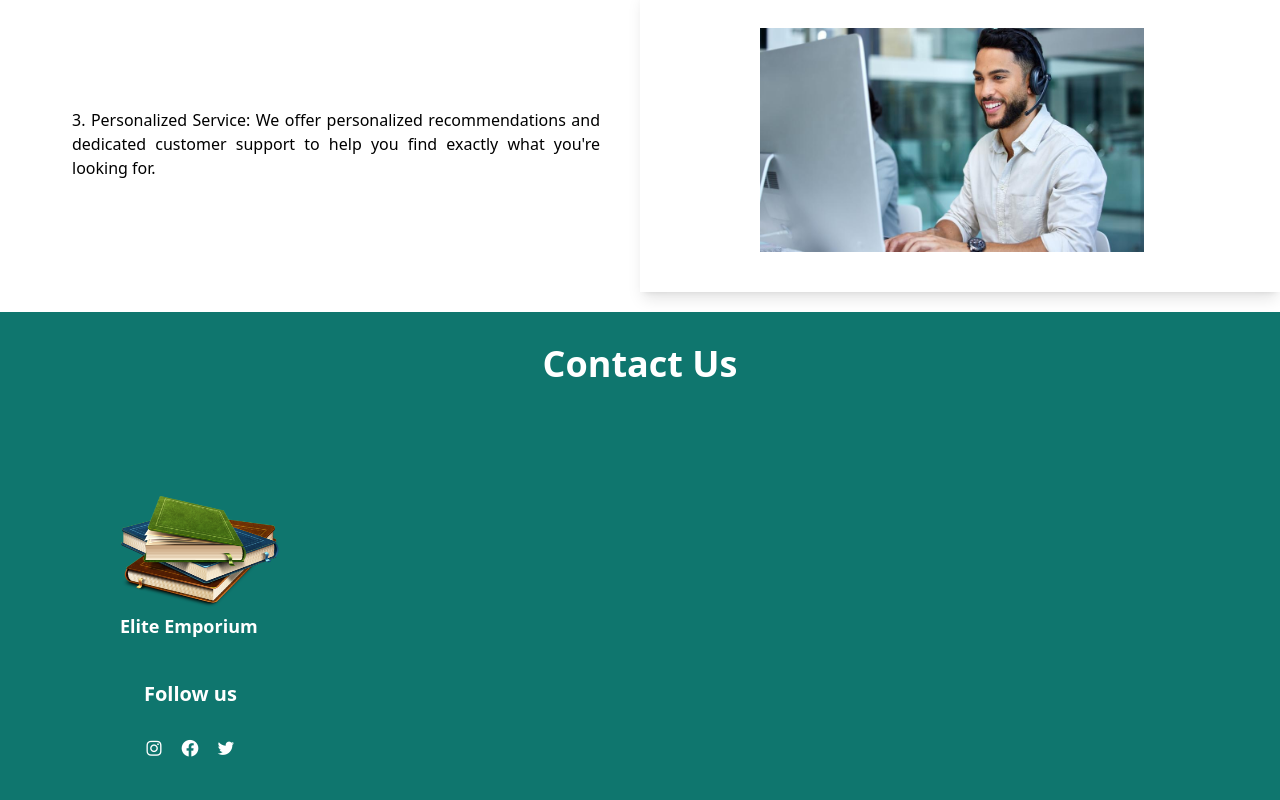
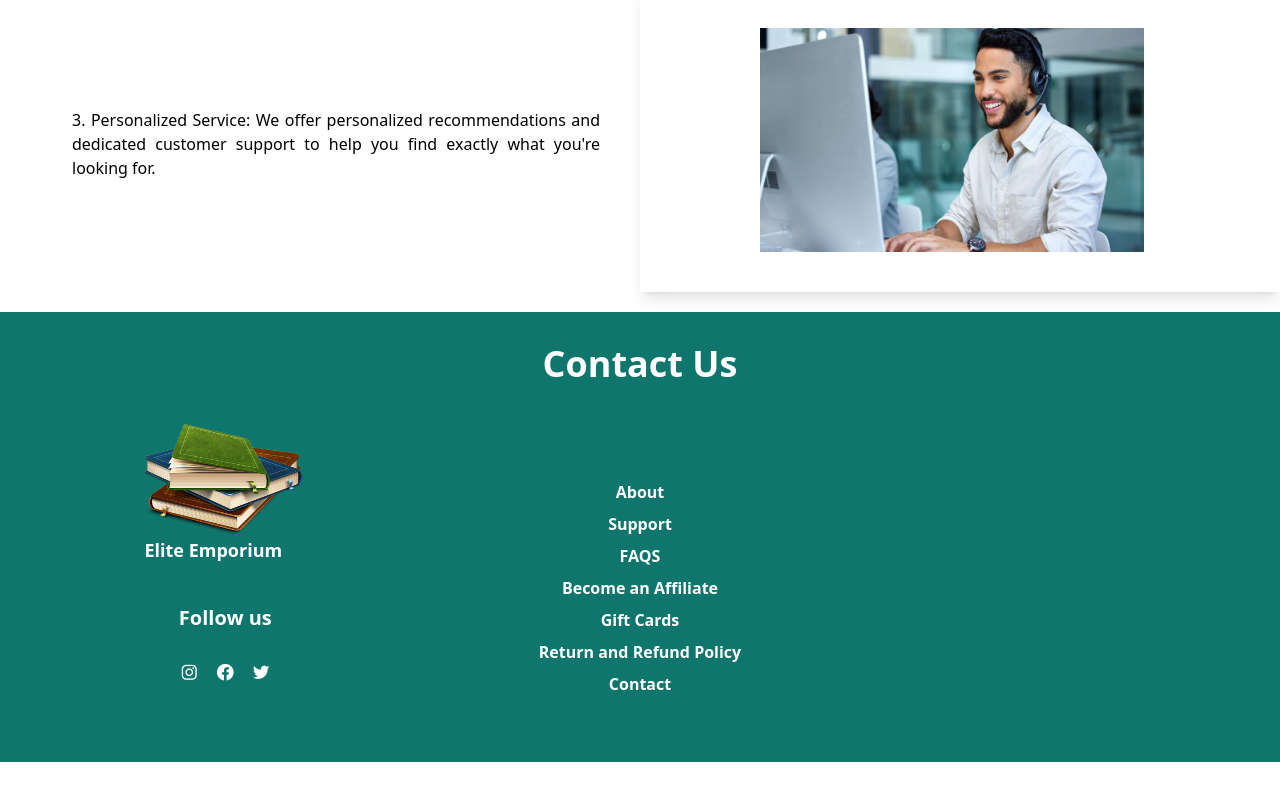
Before and after one commit to AlishaAroob/elite-emporium, a React (Create React App) app: page / in a window 1280 px wide. Shown: the part 2226-3026 px from the top of the page. After the commit the page ends 2988 px from the top, so only its background shows below. Built offline with nearby package versions, Linux system fonts and the light colour scheme.

Commit message:
styling contact box

```diff
--- a/src/Components/Contact.js
+++ b/src/Components/Contact.js
@@ -7,19 +7,65 @@ export default function Contact() {
         {" "}
         Contact Us
       </h1>
-      <div className="grid grid-cols-3">
-        <div className=" space-x-2 ml-20 mt-8 p-10 ">
+      <div className="grid grid-cols-3 ">
+        <div className=" space-x-2 text-center ">
           <h1 className="font-bold text-white my-10 text-lg">
-            <img className=" h-28 w-40 my-1" src={logo1} alt="" />
+            <img className=" ml-36 h-28 w-40 text-center " src={logo1} alt="" />
             Elite Emporium
           </h1>
           <div className="text-xl font-bold text-white space-x-4 ">
-            <p className=" ml-4 ">Follow us</p>
+            <p className=" ml-4 cursor-pointer  transition ease-in-out delay-150  hover:-translate-y-1 hover:scale-110 duration-300 hover:text-yellow-500">
+              Follow us
+            </p>
             <br></br>
-            <i className="bx bxl-instagram "></i>
-            <i className="bx bxl-facebook-circle"></i>
-            <i className="bx bxl-twitter"></i>
+            <i className="bx bxl-instagram cursor-pointer  transition ease-in-out delay-150  hover:-translate-y-1 hover:scale-110 duration-300 hover:text-yellow-500"></i>
+            <i className="bx bxl-facebook-circle cursor-pointer  transition ease-in-out delay-150  hover:-translate-y-1 hover:scale-110 duration-300 hover:text-yellow-500"></i>
+            <i className="bx bxl-twitter cursor-pointer  transition ease-in-out delay-150  hover:-translate-y-1 hover:scale-110 duration-300 hover:text-yellow-500"></i>
           </div>
+        </div>
+        <div className="flex flex-col text-white  text-center mt-24 space-y-2 font-bold ">
+          <a
+            className=" transition ease-in-out delay-150  hover:-translate-y-1 hover:scale-110 duration-300 hover:text-yellow-500"
+            href="/"
+          >
+            About
+          </a>
+          <a
+            href="/"
+            className=" transition ease-in-out delay-150  hover:-translate-y-1 hover:scale-110 duration-300 hover:text-yellow-500"
+          >
+            Support
+          </a>
+          <a
+            href="/"
+            className=" transition ease-in-out delay-150  hover:-translate-y-1 hover:scale-110 duration-300 hover:text-yellow-500"
+          >
+            FAQS
+          </a>
+          <a
+            href="/"
+            className=" transition ease-in-out delay-150  hover:-translate-y-1 hover:scale-110 duration-300 hover:text-yellow-500"
+          >
+            Become an Affiliate
+          </a>
+          <a
+            href="/"
+            className=" transition ease-in-out delay-150  hover:-translate-y-1 hover:scale-110 duration-300 hover:text-yellow-500"
+          >
+            Gift Cards
+          </a>
+          <a
+            href="/"
+            className=" transition ease-in-out delay-150  hover:-translate-y-1 hover:scale-110 duration-300 hover:text-yellow-500"
+          >
+            Return and Refund Policy
+          </a>
+          <a
+            href="/"
+            className=" transition ease-in-out delay-150  hover:-translate-y-1 hover:scale-110 duration-300 hover:text-yellow-500"
+          >
+            Contact
+          </a>
         </div>
       </div>
     </div>
```
